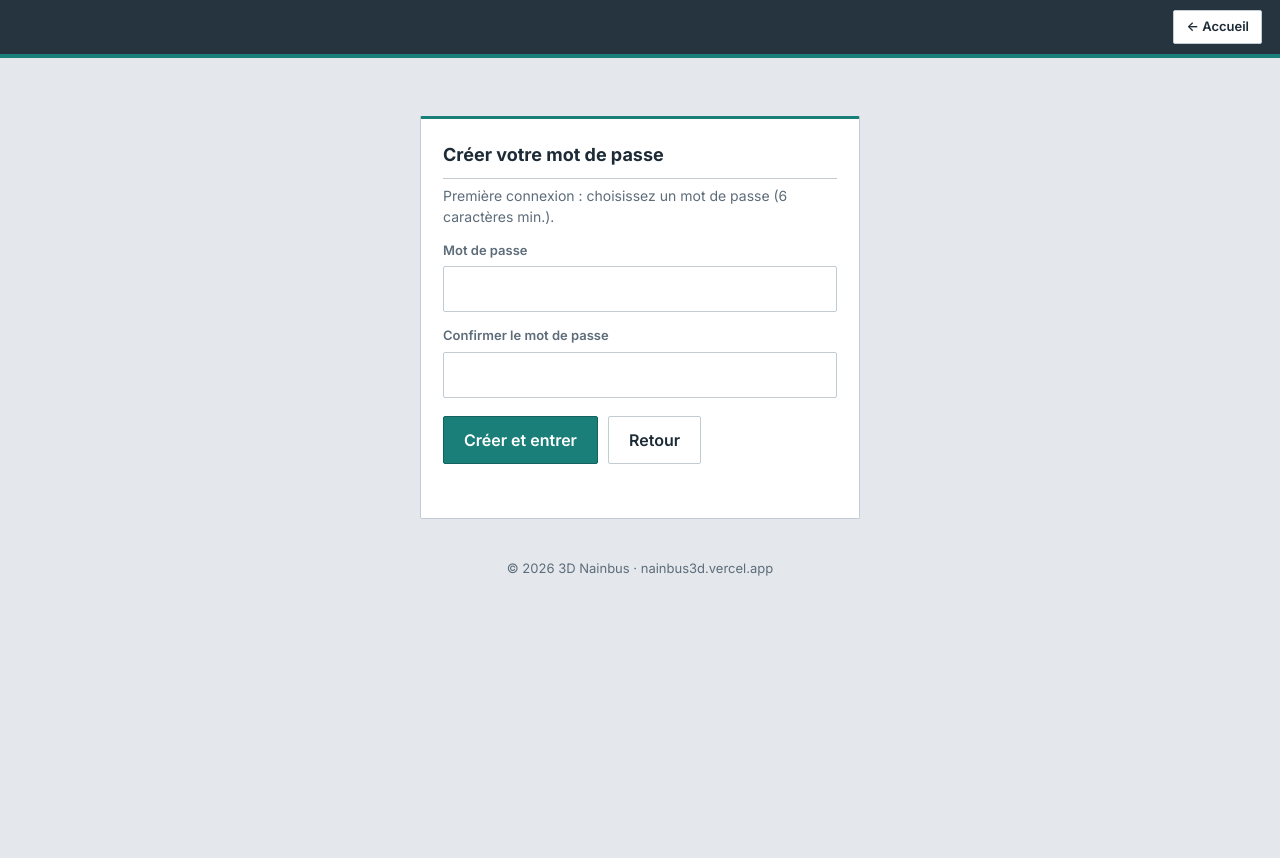
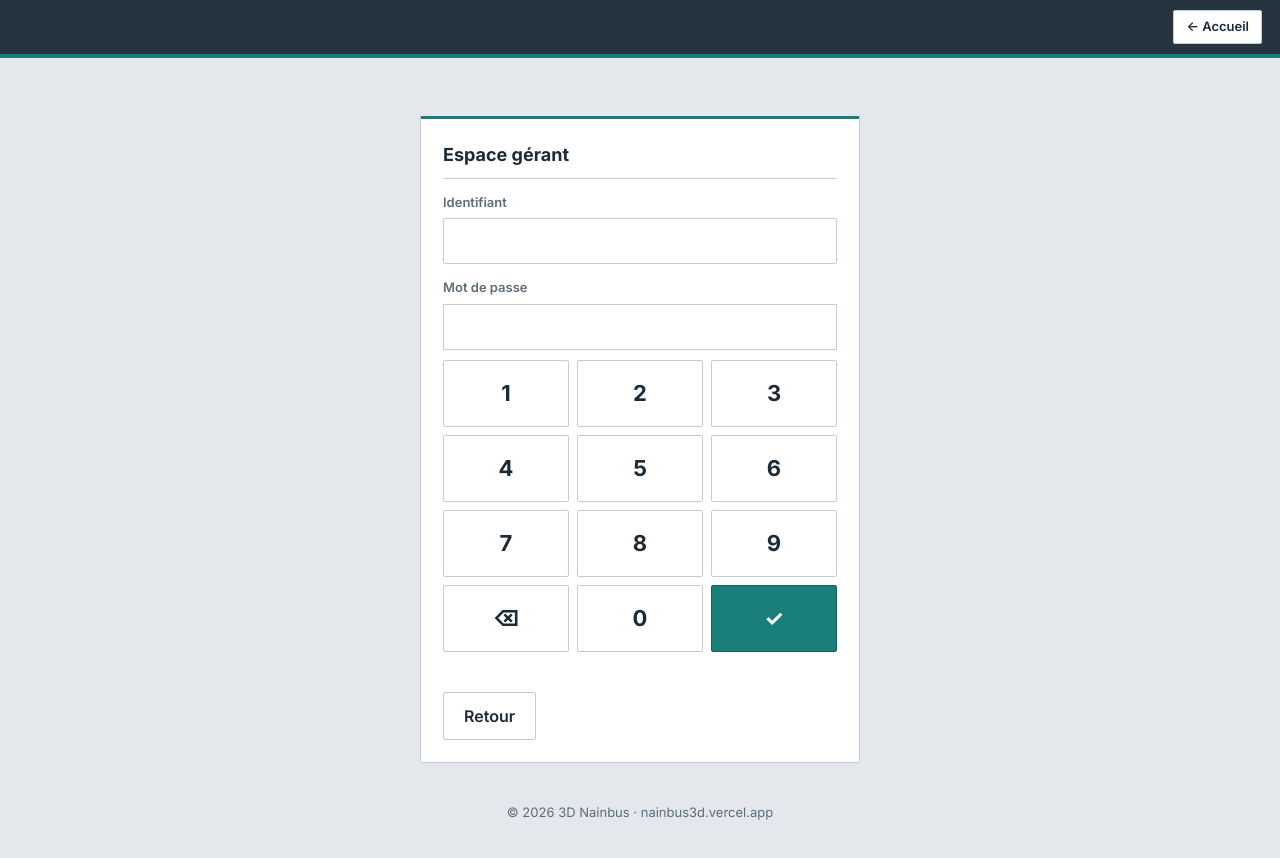
Before and after one commit to nainbus2013-cpu/3D-Nainbus, a plain HTML site: page index.html in a window 1280 px wide. Both pictures are taken after a click on the button "🔐 Se connecter en tant que gérant". Before the commit the page ends 800 px from the top, so only its background shows below. Drawn offline with Linux system fonts and the light colour scheme.

Commit message:
Update index.html

```diff
--- a/index.html
+++ b/index.html
@@ -61,6 +61,11 @@
   .avg{display:inline-flex;align-items:center;gap:8px;margin-top:10px;color:var(--muted)}
   .avg b{color:#f0a500;font-size:22px}
   footer{text-align:center;color:var(--muted);font-size:13px;margin-top:40px}
+  .pwdots{height:46px;display:flex;align-items:center;justify-content:center;letter-spacing:8px;font-size:22px;border:1px solid var(--border);background:#fff;margin-bottom:10px;color:var(--text)}
+  .pad{display:grid;grid-template-columns:repeat(3,1fr);gap:8px}
+  .pad button{padding:16px 0;font-size:22px;font-weight:700}
+  .pad button.ok{background:var(--accent);border-color:var(--accent-dark);color:#fff}
+  .pad button.ok:hover{background:var(--accent-dark)}
 </style>
 </head>
 <body>
@@ -107,19 +112,14 @@
   <!-- CONNEXION GÉRANT -->
   <section id="v-adminLogin" class="hidden">
     <div class="card narrow">
-      <h3 id="loginTitle">Espace gérant</h3>
-      <p class="sub" id="loginSub">Entrez votre mot de passe.</p>
-      <label for="pw1">Mot de passe</label>
-      <input type="password" id="pw1" autocomplete="current-password">
-      <div id="pw2Box" class="hidden">
-        <label for="pw2">Confirmer le mot de passe</label>
-        <input type="password" id="pw2" autocomplete="new-password">
-      </div>
-      <div style="margin-top:18px;display:flex;gap:10px">
-        <button class="primary" id="loginBtn" onclick="login()">Connexion</button>
-        <button onclick="go('home')">Retour</button>
-      </div>
+      <h3>Espace gérant</h3>
+      <label for="lgUser">Identifiant</label>
+      <input id="lgUser" autocomplete="username" autocapitalize="none" spellcheck="false">
+      <label>Mot de passe</label>
+      <div class="pwdots" id="pwDots"></div>
+      <div class="pad" id="pad"></div>
       <div class="msg err" id="loginMsg"></div>
+      <div style="margin-top:8px"><button onclick="go('home')">Retour</button></div>
     </div>
   </section>
 
@@ -194,8 +194,8 @@
         </div>
         <div class="card">
           <h3>Changer le mot de passe</h3>
-          <label for="npw">Nouveau mot de passe (6 caractères min.)</label>
-          <input type="password" id="npw" autocomplete="new-password">
+          <label for="npw">Nouveau mot de passe (chiffres uniquement, 6 min.)</label>
+          <input type="password" id="npw" inputmode="numeric" pattern="[0-9]*" autocomplete="new-password">
           <div style="margin-top:14px"><button class="primary" onclick="changePw()">Enregistrer</button></div>
           <div class="msg" id="pwMsg"></div>
         </div>
@@ -210,7 +210,7 @@
 /* ============ Constantes & stockage ============ */
 const SITE_NAME = "3D Nainbus";
 const SITE_URL  = "nainbus3d.vercel.app";
-const K = {pass:"nb_pass", clients:"nb_clients", reviews:"nb_reviews", logo:"nb_logo", tn:"nb_ticketn"};
+const K = {pass:"nb_pass2", clients:"nb_clients", reviews:"nb_reviews", logo:"nb_logo", tn:"nb_ticketn"};
 const $ = id => document.getElementById(id);
 const load = (k,d) => { try{ const v = JSON.parse(localStorage.getItem(k)); return v ?? d; }catch(e){ return d; } };
 const save = (k,v) => { try{ localStorage.setItem(k, JSON.stringify(v)); }catch(e){ alert("Stockage impossible (image trop lourde ?)"); } };
@@ -266,31 +266,43 @@ async function sha(s){
   const buf = await crypto.subtle.digest("SHA-256", new TextEncoder().encode(s));
   return [...new Uint8Array(buf)].map(b => b.toString(16).padStart(2,"0")).join("");
 }
-function prepLogin(){
-  const first = !load(K.pass, null);
-  $("pw2Box").classList.toggle("hidden", !first);
-  $("loginTitle").textContent = first ? "Créer votre mot de passe" : "Espace gérant";
-  $("loginSub").textContent = first ? "Première connexion : choisissez un mot de passe (6 caractères min.)." : "Entrez votre mot de passe.";
-  $("loginBtn").textContent = first ? "Créer et entrer" : "Connexion";
-  $("pw1").value = ""; $("pw2").value = ""; $("loginMsg").textContent = "";
+const AUTH = {u:"6aeadee6393f09bcc86fc51cd989c5399e90b69a830de1c9fde4cc292f9467f5", p:"d15aa519613b2ba812c6be6091d4fe70e9dd37768dca1323603b15778f1162a3"};
+let pin = "";
+function buildPad(){
+  const keys = ["1","2","3","4","5","6","7","8","9","del","0","ok"];
+  $("pad").innerHTML = keys.map(k => `<button type="button" class="${k==='ok'?'ok':''}" onclick="pressKey('${k}')">${k==='del'?'⌫':k==='ok'?'✓':k}</button>`).join("");
+}
+function showDots(){ $("pwDots").textContent = pin ? "●".repeat(pin.length) : ""; }
+function pressKey(k){
+  if(k==="del") pin = pin.slice(0,-1);
+  else if(k==="ok"){ login(); return; }
+  else if(pin.length < 20) pin += k;
+  showDots();
+}
+function prepLogin(){ pin = ""; showDots(); buildPad(); $("lgUser").value = ""; $("loginMsg").textContent = ""; }
+document.addEventListener("keydown", e => {
+  if($("v-adminLogin").classList.contains("hidden")) return;
+  if(document.activeElement === $("lgUser")){ if(e.key==="Enter") $("lgUser").blur(); return; }
+  if(/^[0-9]$/.test(e.key)) pressKey(e.key);
+  else if(e.key==="Backspace") pressKey("del");
+  else if(e.key==="Enter") login();
+});
+async function checkPw(p){
+  const st = load(K.pass, null);
+  return st ? (await sha(st.salt + p)) === st.hash : (await sha("nb-pw:" + p)) === AUTH.p;
 }
 async function login(){
-  const stored = load(K.pass, null), p = $("pw1").value, m = $("loginMsg");
-  if(!stored){
-    if(p.length < 6){ m.textContent = "6 caractères minimum."; return; }
-    if(p !== $("pw2").value){ m.textContent = "Les mots de passe ne correspondent pas."; return; }
-    const salt = uid();
-    save(K.pass, {salt, hash: await sha(salt + p)});
-  } else if(await sha(stored.salt + p) !== stored.hash){
-    m.textContent = "Mot de passe incorrect."; return;
-  }
+  const u = $("lgUser").value.trim().toLowerCase(), m = $("loginMsg");
+  const okU = (await sha("nb-id:" + u)) === AUTH.u;
+  const okP = await checkPw(pin);
+  if(!okU || !okP){ m.textContent = "Identifiant ou mot de passe incorrect."; pin = ""; showDots(); return; }
   sessionStorage.setItem("nb_admin","1");
   go("admin");
 }
 function logout(){ sessionStorage.removeItem("nb_admin"); go("home"); }
 async function changePw(){
   const p = $("npw").value, m = $("pwMsg");
-  if(p.length < 6){ m.className="msg err"; m.textContent="6 caractères minimum."; return; }
+  if(!/^\d{6,}$/.test(p)){ m.className="msg err"; m.textContent="Chiffres uniquement, 6 minimum."; return; }
   const salt = uid(); save(K.pass, {salt, hash: await sha(salt + p)});
   $("npw").value=""; m.className="msg ok"; m.textContent="Mot de passe modifié ✔";
 }
```
